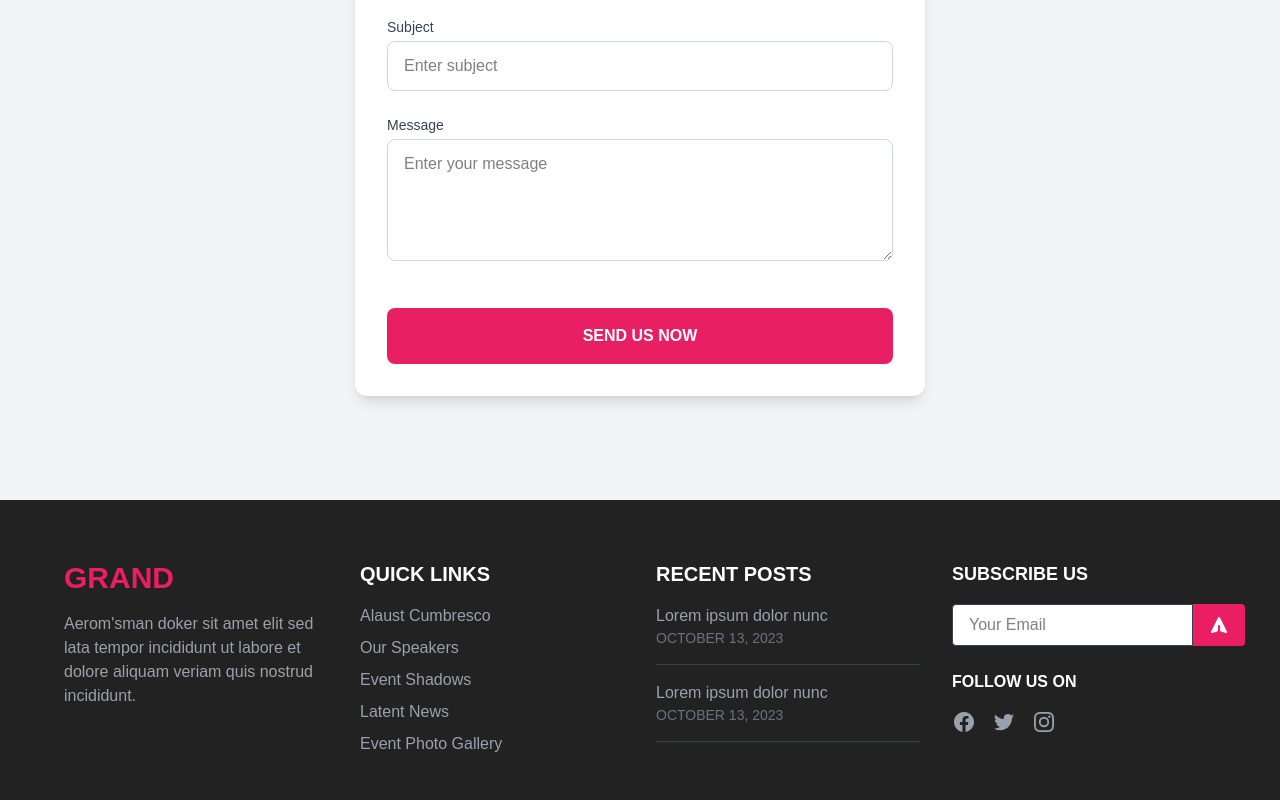
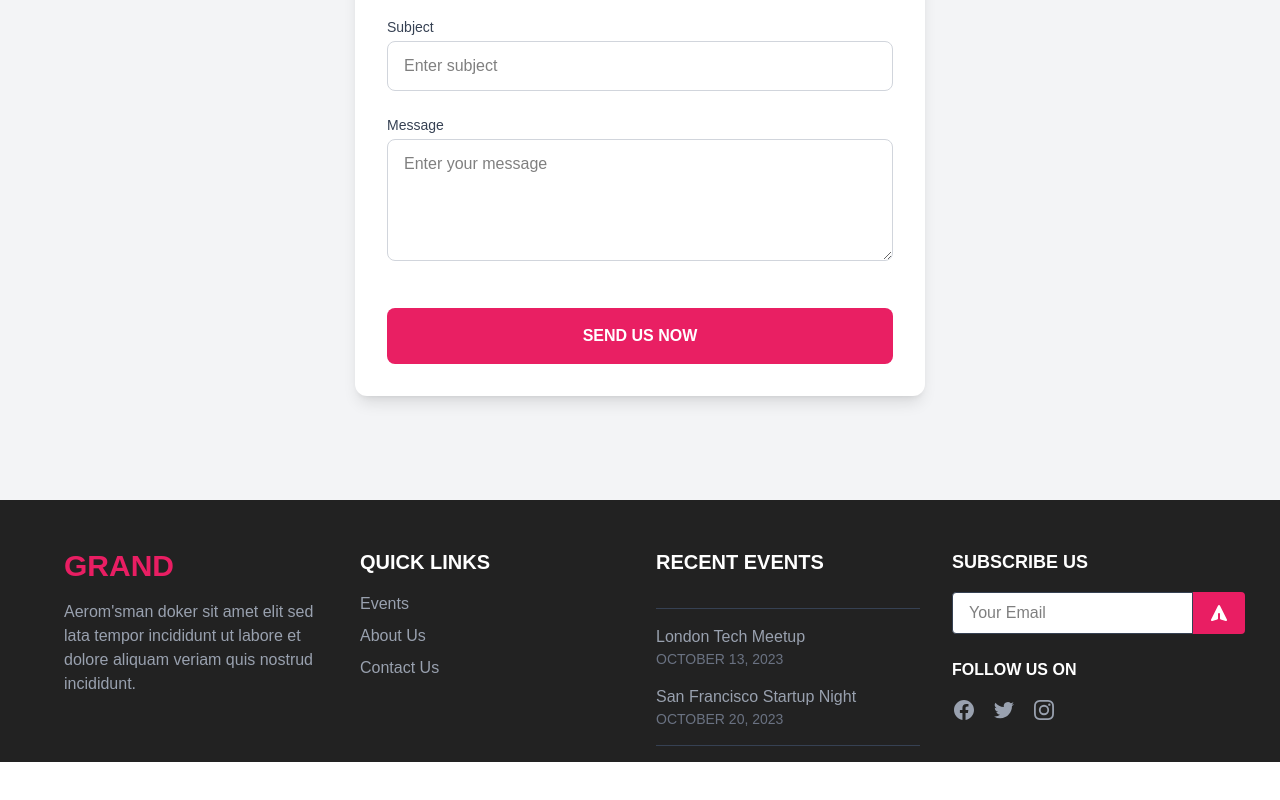
Before and after one commit to Yousefeslam214/Grand-Events-Website, a Next.js app: page / in a window 1280 px wide. Shown: the part 9907-10707 px from the top of the page. After the commit the page ends 10669 px from the top, so only its background shows below. Built offline with nearby package versions, Linux system fonts and the light colour scheme; some icons are missing.

Commit message:
finish the website

```diff
--- a/src/components/footer/footer.jsx
+++ b/src/components/footer/footer.jsx
@@ -4,8 +4,8 @@ const Footer = () => {
   return (
     <footer
       className="
-    pt-15
-    bg-[#222222] text-white py-12 px-4 ">
+    pt-12
+    bg-[#222222] text-white py-4 px-4 ">
       <div className="max-w-6xl mx-auto grid grid-cols-1 md:grid-cols-4 gap-8">
         {/* GRAND Section */}
         <div className="space-y-4">
@@ -21,45 +21,42 @@ const Footer = () => {
           <h2 className="text-xl font-semibold">QUICK LINKS</h2>
           <ul className="space-y-2 text-gray-400">
             <li>
-              <a href="#" className="hover:text-white transition">
-                Alaust Cumbresco
+              <a href="/events" className="hover:text-white transition">
+                Events
               </a>
             </li>
             <li>
-              <a href="#" className="hover:text-white transition">
-                Our Speakers
+              <a href="/about" className="hover:text-white transition">
+                About Us
               </a>
             </li>
             <li>
-              <a href="#" className="hover:text-white transition">
-                Event Shadows
-              </a>
-            </li>
-            <li>
-              <a href="#" className="hover:text-white transition">
-                Latent News
-              </a>
-            </li>
-            <li>
-              <a href="#" className="hover:text-white transition">
-                Event Photo Gallery
+              <a href="/contact" className="hover:text-white transition">
+                Contact Us
               </a>
             </li>
           </ul>
         </div>
 
-        {/* RECENT POSTS */}
+        {/* RECENT EVENTS */}
         <div className="space-y-4">
-          <h2 className="text-xl font-semibold">RECENT POSTS</h2>
+          <h2 className="text-xl font-semibold">RECENT EVENTS</h2>
           <div className="space-y-4 text-gray-400">
-            <div className="border-b border-gray-700 pb-4">
-              <p>Lorem ipsum dolor nunc</p>
+            <div className="border-b border-gray-700 pb-4"></div>
+            <a
+              href="/events/london"
+              className="hover:text-white transition text-gray-400">
+              <p>London Tech Meetup</p>
               <p className="text-sm text-gray-500">OCTOBER 13, 2023</p>
-            </div>
-            <div className="border-b border-gray-700 pb-4">
-              <p>Lorem ipsum dolor nunc</p>
-              <p className="text-sm text-gray-500">OCTOBER 13, 2023</p>
-            </div>
+            </a>
+          </div>
+          <div className="border-b border-gray-700 pb-4">
+            <a
+              href="/events/san-francisco"
+              className="hover:text-white transition text-gray-400">
+              <p>San Francisco Startup Night</p>
+              <p className="text-sm text-gray-500">OCTOBER 20, 2023</p>
+            </a>
           </div>
         </div>
 
@@ -93,7 +90,9 @@ const Footer = () => {
           <div className="space-y-4">
             <h4 className="text-md font-semibold">FOLLOW US ON</h4>
             <div className="flex space-x-4">
-              <a href="#" className="text-gray-400 hover:text-white transition">
+              <a
+                href="https://facebook.com/yousefeslam214"
+                className="text-gray-400 hover:text-white transition">
                 <svg
                   className="w-6 h-6"
                   fill="currentColor"
@@ -106,7 +105,9 @@ const Footer = () => {
                   />
                 </svg>
               </a>
-              <a href="#" className="text-gray-400 hover:text-white transition">
+              <a
+                href="https://www.linkedin.com/in/yousef-eslam-dev/"
+                className="text-gray-400 hover:text-white transition">
                 <svg
                   className="w-6 h-6"
                   fill="currentColor"
@@ -115,7 +116,9 @@ const Footer = () => {
                   <path d="M8.29 20.251c7.547 0 11.675-6.253 11.675-11.675 0-.178 0-.355-.012-.53A8.348 8.348 0 0022 5.92a8.19 8.19 0 01-2.357.646 4.118 4.118 0 001.804-2.27 8.224 8.224 0 01-2.605.996 4.107 4.107 0 00-6.993 3.743 11.65 11.65 0 01-8.457-4.287 4.106 4.106 0 001.27 5.477A4.072 4.072 0 012.8 9.713v.052a4.105 4.105 0 003.292 4.022 4.095 4.095 0 01-1.853.07 4.108 4.108 0 003.834 2.85A8.233 8.233 0 012 18.407a11.616 11.616 0 006.29 1.84" />
                 </svg>
               </a>
-              <a href="#" className="text-gray-400 hover:text-white transition">
+              <a
+                href="https://facebook.com/yousefeslam214"
+                className="text-gray-400 hover:text-white transition">
                 <svg
                   className="w-6 h-6"
                   fill="currentColor"
@@ -132,10 +135,6 @@ const Footer = () => {
           </div>
         </div>
       </div>
-
-      {/* <div className="border-t border-gray-800 mt-12 pt-8 text-center text-gray-500 text-sm">
-        <p>© {new Date().getFullYear()} GRAND Events. All Rights Reserved.</p>
-      </div> */}
     </footer>
   );
 };
```
